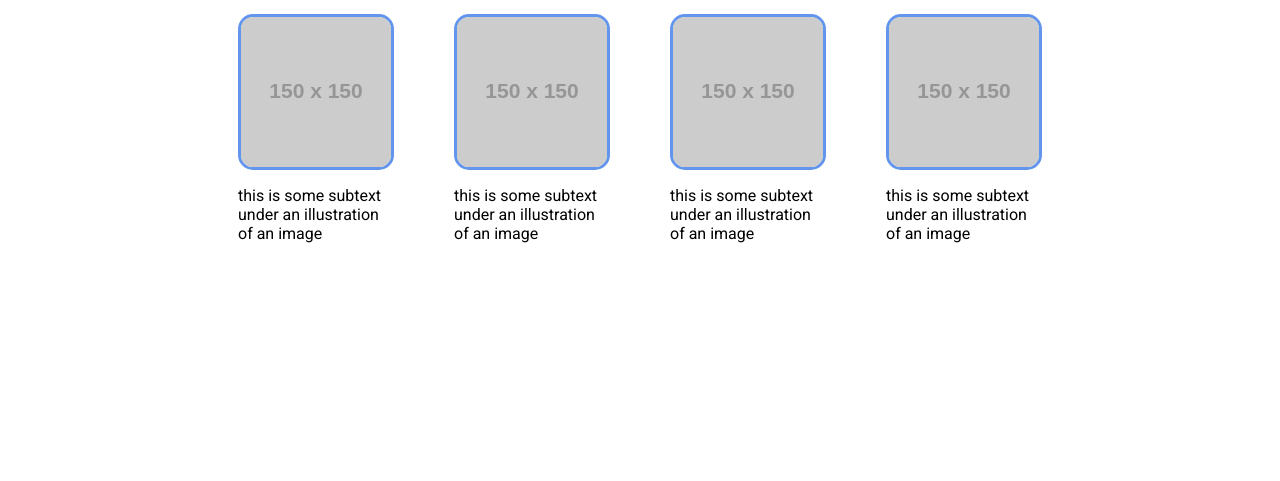
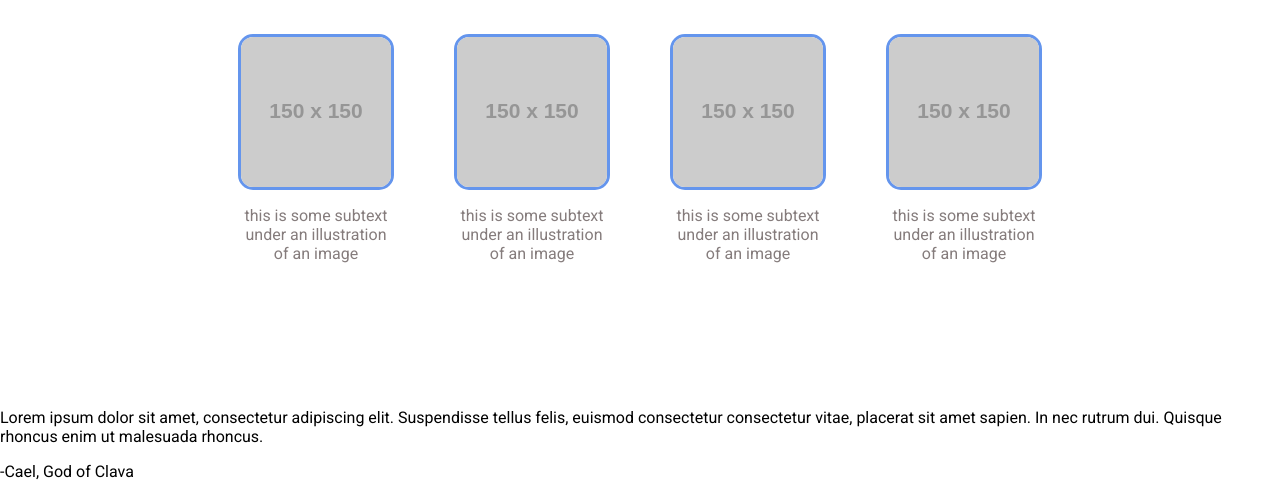
Before and after one commit to maxgonick/landing-page-practice, a plain HTML site: page index.html in a window 1280 px wide. Shown: the part 700-1181 px from the top of the page. Before the commit the page ends 1092 px from the top, so only its background shows below. Drawn offline with Linux system fonts and the light colour scheme; placeholder pictures from the web are drawn by us.

Commit message:
Minor testing edits

```diff
--- a/index.html
+++ b/index.html
@@ -24,7 +24,7 @@
                 <p>Lorem ipsum dolor sit amet, consectetur adipiscing elit,
                     sed do eiusmod tempor incididunt ut labore et dolore magna aliqua.
                     Dui id ornare arcu odio. </p>
-              <a href="https://youtu.be/R_mZBvkHR6I"><button>Teehee Click Me</button></a>
+                <a href="https://youtu.be/R_mZBvkHR6I"><button>Teehee Click Me</button></a>
             </div>
             <div class="bottom-right">
                 <img src="https://placehold.jp/400x150.png">
@@ -52,6 +52,13 @@
             </div>
         </div class="image-container">
     </div>
+    <div class="quote">
+        <p>
+            Lorem ipsum dolor sit amet, consectetur adipiscing elit. Suspendisse tellus felis, euismod consectetur
+            consectetur vitae, placerat sit amet sapien. In nec rutrum dui. Quisque rhoncus enim ut malesuada rhoncus.
+        </p>
+        <div class="author">-Cael, God of Clava</div>
+    </div>
 </body>
 
 </html>
--- a/styles.css
+++ b/styles.css
@@ -86,6 +86,7 @@ li a {
     display:flex;
     flex-direction: column;
     align-items: center;
+    justify-content: start;
     height: 500px;
 }
 
@@ -99,11 +100,17 @@ li a {
     font-size: 36px;
     font-weight: extra-bold;
     color: #1F2937;
+    margin-top: 50px;
 }
 
 .gallery-item img {
     border-radius: 15px;
     border: 3px solid #6495ED;
+}
+
+.gallery-item p {
+    color: rgb(133, 124, 124);
+    text-align: center;
 }
 
 .gallery-item {
```
